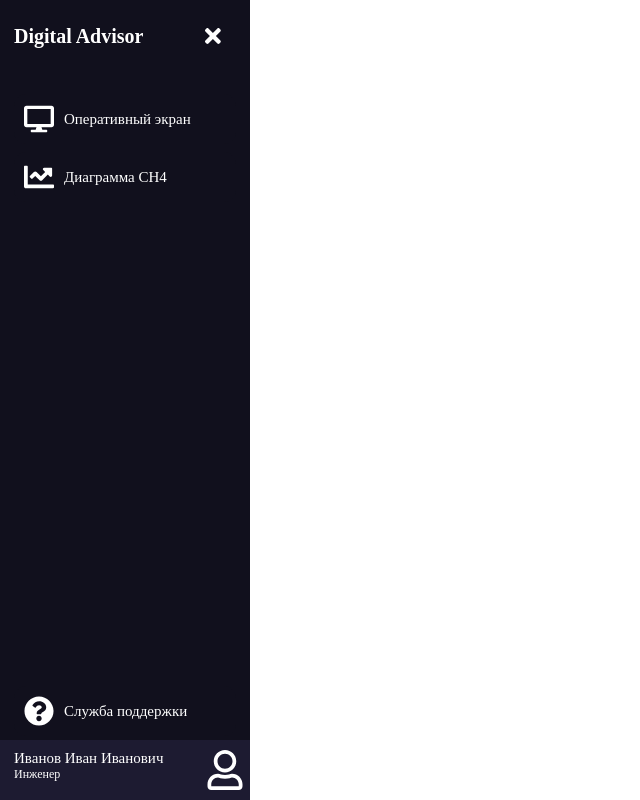
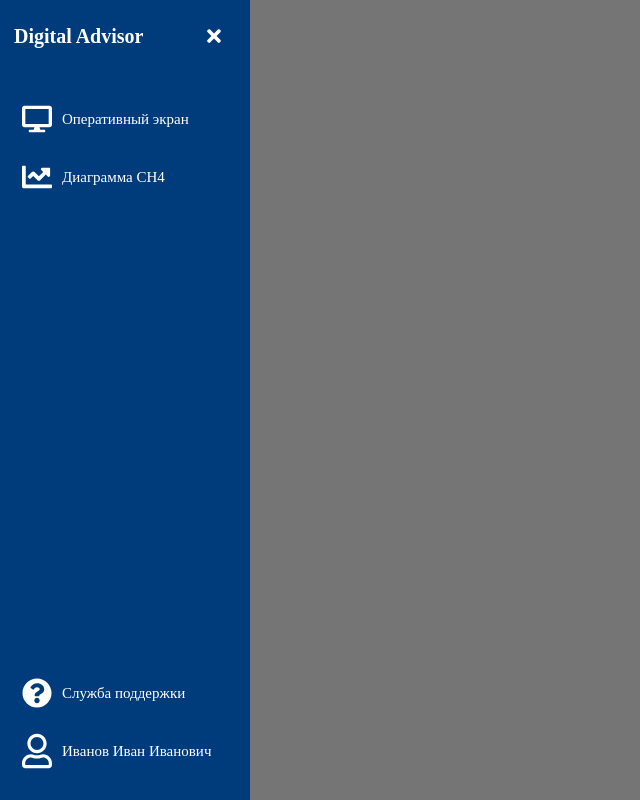
Before and after one commit to 6aldej/digital-advisor, a React (Create React App) app: page / in a window 1280 px wide. Both pictures are taken after a click on the icon 38 px from the left and 36 px from the top of the page. Shown: the whole page, without its empty margins (0-640 px from the left). Built offline with nearby package versions, Linux system fonts and the light colour scheme.

Commit message:
added backdrop/upd styles

```diff
--- a/src/Components/ChartCurrentCh4Level/ChartCurrentCh4Level.module.css
+++ b/src/Components/ChartCurrentCh4Level/ChartCurrentCh4Level.module.css
@@ -6,15 +6,18 @@
 }
 
 .chart_border_default {
-    border: 2px solid lightgray;
+    border: 4px solid lightgray;
+    border-radius: 10px;
 }
 
 .danger {
     border: 4px solid #e74645;
+    border-radius: 8px;
 }
 
 .warning {
     border: 4px solid #facd60;
+    border-radius: 8px;
 }
 
 .chart_info {
--- a/src/Components/ChartCurrentCh4Level/ChartCurrentCh4Level.tsx
+++ b/src/Components/ChartCurrentCh4Level/ChartCurrentCh4Level.tsx
@@ -180,7 +180,13 @@ const ChartCurrentCh4Level: React.FC<{
       <HighchartsReact
         highcharts={Highcharts}
         options={options}
-        containerProps={{ style: { height: '100%', width: '100%', position: 'absolute' } }}
+        containerProps={{
+          style: {
+            height: '100%',
+            width: '100%',
+            borderRadius: 10,
+          },
+        }}
       />
     </div>
   );
--- a/src/Components/Sidebar/Sidebar.module.css
+++ b/src/Components/Sidebar/Sidebar.module.css
@@ -3,8 +3,8 @@
     left: 0;
     top: 0;
     height: 100%;
-    width: 78px;
-    background: #11101D;
+    width: 73px;
+    background: #003c7c;
     padding: 6px 14px;
     z-index: 99;
     transition: all 0.5s ease;
@@ -43,7 +43,7 @@
 .sidebar .logo_details .sidebar_menu {
     position: absolute;
     top: 50%;
-    right: 15px;
+    right: 7px;
     transform: translateY(-50%);
     font-size: 22px;
     transition: all 0.4s ease;
@@ -64,21 +64,29 @@
     font-size: 28px;
     text-align: center;
     line-height: 60px;
-    margin-left: 10px;
+    margin-left: 8px;
 }
 
 .sidebar .sidebar_menu {
     color: #fff;
-    height: 60px;
+    height: 30px;
+    width: 30px;
     min-width: 10px;
     font-size: 28px;
     text-align: center;
     line-height: 60px;
+    padding: 5px;
+    border-radius: 4px;
+}
+
+.sidebar .sidebar_menu:hover {
+    background: #fff;
+    color: #003c7c
 }
 
 .sidebar .nav_list {
-    margin-top: 20px;
-    height: calc(100% - 130px);
+    margin: 20px 0px;
+    height: calc(100% - 90px);
     display: flex;
     flex-direction: column;
     justify-content: space-between;
@@ -96,7 +104,7 @@
     left: calc(100% + 15px);
     z-index: 3;
     background: #fff;
-    box-shadow: 0 5px 10px rgba(0, 0, 0, 0.3);
+    box-shadow: 0 5px 10px #0000004d;
     padding: 6px 12px;
     border-radius: 4px;
     font-size: 15px;
@@ -119,7 +127,8 @@
     display: none;
 }
 
-.sidebar li a {
+.sidebar li a,
+.sidebar li .profile {
     display: flex;
     height: 100%;
     width: 100%;
@@ -127,14 +136,16 @@
     align-items: center;
     text-decoration: none;
     transition: all 0.4s ease;
-    background: #11101D;
+    background: #003c7c;
 }
 
-.sidebar li a:hover {
+.sidebar li a:hover,
+.sidebar li .profile:hover {
     background: #FFF;
 }
 
-.sidebar li a .links_name {
+.sidebar li a .links_name,
+.sidebar li .profile .links_name {
     color: #fff;
     font-size: 15px;
     font-weight: 400;
@@ -145,15 +156,18 @@
     margin-left: 10px;
 }
 
-.sidebar.open li a .links_name {
+.sidebar.open li a .links_name,
+.sidebar.open li .profile .links_name {
     opacity: 1;
     pointer-events: auto;
 }
 
 .sidebar li a:hover .links_name,
-.sidebar li a:hover .sidebar_icon {
+.sidebar li a:hover .sidebar_icon,
+.sidebar li .profile:hover .links_name,
+.sidebar li .profile:hover .sidebar_icon {
     transition: all 0.5s ease;
-    color: #11101D;
+    color: #003c7c;
 }
 
 .sidebar li .sidebar_icon {
@@ -163,92 +177,26 @@
     border-radius: 12px;
 }
 
-.sidebar li.profile {
-    position: fixed;
-    height: 60px;
-    width: 78px;
-    left: 0;
-    bottom: -8px;
-    padding: 10px 14px;
-    background: #1d1b31;
-    transition: all 0.5s ease;
-    overflow: hidden;
-}
-
-.sidebar.open li.profile {
-    width: 250px;
-}
-
-.sidebar li .profile_details {
-    display: flex;
-    align-items: center;
-    flex-wrap: nowrap;
-}
-
-.sidebar li img {
-    height: 45px;
-    width: 45px;
-    object-fit: cover;
-    border-radius: 6px;
-    margin-right: 10px;
-}
-
-.sidebar li.profile .name,
-.sidebar li.profile .job {
-    font-size: 15px;
-    font-weight: 400;
-    color: #fff;
-    white-space: nowrap;
-}
-
-.sidebar li.profile .job {
-    font-size: 12px;
-}
-
-.sidebar .profile .log_out {
-    position: absolute;
-    top: 50%;
-    right: 0;
-    transform: translateY(-50%);
-    background: #1d1b31;
-    width: 100%;
-    height: 40px;
-    line-height: 60px;
-    border-radius: 0px;
-    transition: all 0.5s ease;
-}
-
-.sidebar.open .profile .log_out {
-    width: 50px;
-    background: none;
-}
-
-.home_section {
-    position: relative;
-    background: #E4E9F7;
-    min-height: 100vh;
-    top: 0;
-    left: 78px;
-    width: calc(100% - 78px);
-    transition: all 0.5s ease;
-    z-index: 2;
-}
-
-.sidebar.open~.home_section {
-    left: 250px;
-    width: calc(100% - 250px);
-}
-
-.home_section .text {
-    display: inline-block;
-    color: #11101d;
-    font-size: 25px;
-    font-weight: 500;
-    margin: 18px
-}
-
 @media (max-width: 420px) {
     .sidebar li .tooltip {
         display: none;
     }
 }
+
+.backdrop {
+    position: fixed;
+    top: 0;
+    z-index: 3;
+    width: 0;
+    height: 0;
+    background-color: rgba(0, 0, 0, .54);
+    opacity: 0;
+    transition: width 0ms .25s, height 0ms .25s, opacity .25s;
+}
+
+.backdropShow {
+    width: 100%;
+    height: 100%;
+    opacity: 1;
+    transition: width 0ms, height 0ms, opacity .25s;
+}
--- a/src/Components/Sidebar/Sidebar.tsx
+++ b/src/Components/Sidebar/Sidebar.tsx
@@ -14,8 +14,9 @@ import styles from './Sidebar.module.css';
 
 const Sidebar = () => {
   const [sidebarOpen, setSidebarOpen] = useState(false);
-
+  // eslint-disable-next-line jsx-a11y/no-static-element-interactions
   return (
+    <>
       <div className={sidebarOpen ? classnames(styles.sidebar, styles.open) : styles.sidebar}>
         <div className={styles.logo_details}>
           <div className={styles.logo_name}>Digital Advisor</div>
@@ -44,6 +45,7 @@ const Sidebar = () => {
               <span className={styles.tooltip}>Диаграмма CH4</span>
             </li>
           </div>
+          <div>
             <li className={styles.support_service}>
               <a href="#служба_поддержки">
                 <FontAwesomeIcon className={styles.sidebar_icon} icon={faQuestionCircle} />
@@ -51,20 +53,23 @@ const Sidebar = () => {
               </a>
               <span className={styles.tooltip}>Служба поддержки</span>
             </li>
-        <li className={styles.profile}>
-          <div className={styles.profile_details}>
-            <div className={styles.name_job}>
-              <div className={styles.name}>Иванов Иван Иванович</div>
-              <div className={styles.job}>Инженер</div>
+            <li>
+              <div className={styles.profile}>
+                <FontAwesomeIcon className={styles.sidebar_icon} icon={faUser} />
+                <span className={styles.links_name}>Иванов Иван Иванович</span>
               </div>
+              <span className={styles.tooltip}>Иванов Иван Иванович</span>
+            </li>
           </div>
-          <FontAwesomeIcon
-            className={classnames(styles.sidebar_icon, styles.log_out)}
-            icon={faUser}
-          />
-        </li>
         </ul>
       </div>
+      {/* eslint-disable-next-line jsx-a11y/no-static-element-interactions */}
+      <div
+        className={classnames(styles.backdrop, { [styles.backdropShow]: sidebarOpen })}
+        onClick={() => setSidebarOpen(false)}
+        onKeyPress={() => setSidebarOpen(false)}
+      />
+    </>
   );
 };
 
--- a/src/Pages/OperationalScreen/OperationalScreen.module.css
+++ b/src/Pages/OperationalScreen/OperationalScreen.module.css
@@ -1,10 +1,7 @@
 .page_operational_screen {
     padding: 10px;
-    /* height: calc(100% - 20px); */
     height: 100%;
-    /* display: grid;
-    grid-template-columns: 100%;
-    grid-template-rows: .1fr 10fr 1.5fr; */
+    background: #f7f9fc;
 }
 
 .explanation_wrapper {
```
Lines whose indentation alone changed are shown as unchanged.
